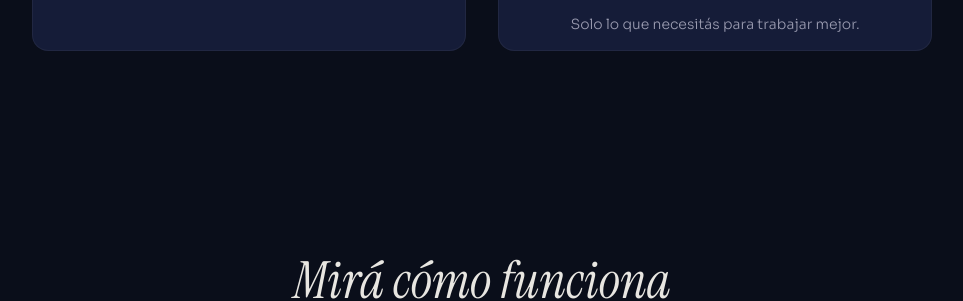
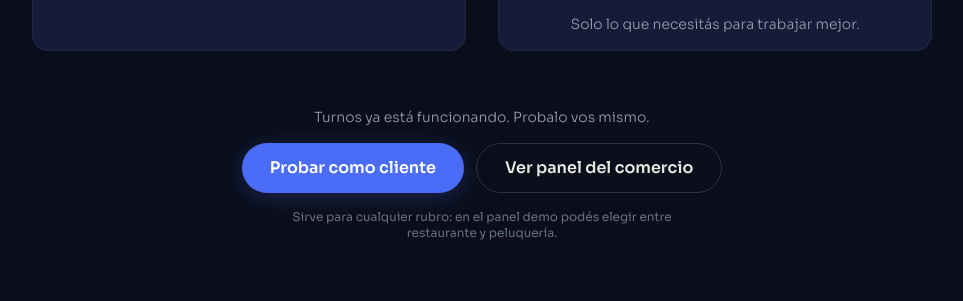
Before and after one commit to JuanF1984/nexosurdigital, a Next.js app: page / in a window 1280 px wide. Shown: the part 2097-2398 px from the top of the page, without its empty margins (158-1121 px from the left). Built offline with nearby package versions, Linux system fonts and the light colour scheme.

Commit message:
feat(turnos): connect landing page to Turnos product with new CTAs and update footer for client access

```diff
--- a/src/components/landing/Tools.tsx
+++ b/src/components/landing/Tools.tsx
@@ -100,6 +100,49 @@ export function Tools() {
           </p>
         </div>
       </div>
+
+      {/* CTAs de Turnos (sesión "Cerrar la etapa"): Turnos ya es un producto
+          real, no solo la maqueta de arriba — esto conecta esa maqueta con
+          el producto funcionando. Jerarquía deliberada, no "tres botones
+          sueltos": principal (sólido, probar como cliente) vs. secundaria
+          (contorno, ver el panel del comercio) — mismo lenguaje de pill
+          button que ya usa el resto del sitio (Hero/CTA), con accent-blue
+          en vez de gradient-bg/whatsapp para que se lea como "vas hacia el
+          producto Turnos", distinto de "contactanos". El acceso de cliente
+          existente ("Ingresar al panel") vive en el Footer, ver
+          Footer.tsx — ahí es donde ya viven los links de menor jerarquía
+          del sitio. target="_blank": se sale del dominio institucional
+          hacia la app real (turnos.nexosurdigital.com.ar), mismo criterio
+          que ya usan los links de WhatsApp/Instagram del Footer para
+          destinos externos. */}
+      <div className="mt-14 flex flex-col items-center gap-4">
+        <p className="text-text-secondary text-sm font-light max-w-[420px] mx-auto">
+          Turnos ya está funcionando. Probalo vos mismo.
+        </p>
+
+        <div className="flex flex-wrap justify-center gap-3">
+          <a
+            href="https://turnos.nexosurdigital.com.ar/demo-reservas-nexo-sur"
+            target="_blank"
+            rel="noopener noreferrer"
+            className="inline-flex min-h-11 items-center justify-center bg-accent-blue text-white py-3 px-7 rounded-full text-sm sm:text-base font-semibold no-underline transition-all hover:-translate-y-0.5 active:scale-95 shadow-[0_4px_24px_rgba(74,108,247,0.25)] hover:shadow-[0_8px_32px_rgba(74,108,247,0.35)] focus-visible:outline-none focus-visible:ring-2 focus-visible:ring-accent-blue focus-visible:ring-offset-2 focus-visible:ring-offset-deep"
+          >
+            Probar como cliente
+          </a>
+          <a
+            href="https://turnos.nexosurdigital.com.ar/demo/dashboard"
+            target="_blank"
+            rel="noopener noreferrer"
+            className="inline-flex min-h-11 items-center justify-center border border-white/15 text-text-primary py-3 px-7 rounded-full text-sm sm:text-base font-semibold no-underline transition-all hover:-translate-y-0.5 hover:border-accent-blue/40 focus-visible:outline-none focus-visible:ring-2 focus-visible:ring-accent-blue focus-visible:ring-offset-2 focus-visible:ring-offset-deep"
+          >
+            Ver panel del comercio
+          </a>
+        </div>
+
+        <p className="text-text-dim text-xs max-w-[380px] mx-auto">
+          Sirve para cualquier rubro: en el panel demo podés elegir entre restaurante y peluquería.
+        </p>
+      </div>
     </section>
   );
 }
--- a/src/components/layout/Footer.tsx
+++ b/src/components/layout/Footer.tsx
@@ -48,6 +48,29 @@ export function Footer() {
           </svg>
           @nexosur.digital
         </a>
+
+        <span className="text-text-dim">|</span>
+
+        {/* Acceso de cliente existente (sesión "Cerrar la etapa") — menor
+            jerarquía a propósito: vive acá, no en el cuerpo de la landing,
+            porque es una utilidad para quien YA es cliente de Turnos, no
+            un CTA para convencer a alguien nuevo (esos viven en Tools.tsx,
+            ver ADR de nexosur-web en docs/). */}
+        <a
+          href="https://turnos.nexosurdigital.com.ar/login"
+          target="_blank"
+          rel="noopener noreferrer"
+          className="flex items-center gap-1.5 text-text-secondary text-sm hover:text-text-primary transition-colors no-underline focus-visible:outline-none focus-visible:ring-2 focus-visible:ring-accent-blue focus-visible:ring-offset-2 focus-visible:ring-offset-deep rounded-sm"
+        >
+          <svg viewBox="0 0 20 20" fill="currentColor" className="w-4 h-4">
+            <path
+              fillRule="evenodd"
+              d="M10 1a4.5 4.5 0 00-4.5 4.5V9H5a2 2 0 00-2 2v6a2 2 0 002 2h10a2 2 0 002-2v-6a2 2 0 00-2-2h-.5V5.5A4.5 4.5 0 0010 1zm3 8V5.5a3 3 0 10-6 0V9h6z"
+              clipRule="evenodd"
+            />
+          </svg>
+          Ingresar al panel
+        </a>
       </div>
 
       <p className="text-text-dim text-xs">
```
Also changed, not shown: 1 other file (tests, documents, lock files or other folders).
